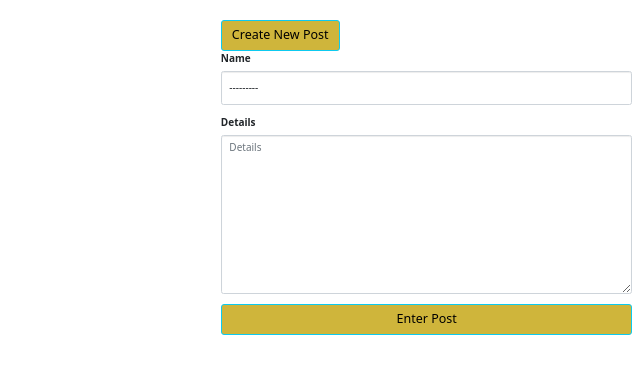
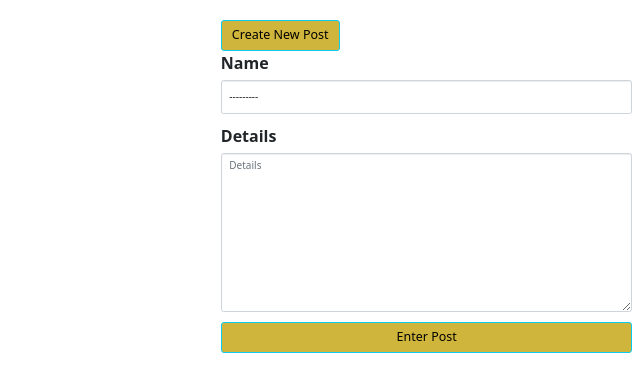
Before and after one commit to Alice-Githui/Homes--DRF, a Django app: page /allposts in a window 1280 px wide. Shown: the part 90-482 px from the top of the page, without its empty margins (640-1280 px from the left). Run offline with Django 3.2, Linux system fonts and the light colour scheme; data that the repository does not hold is empty; some libraries are stand-ins or nearby versions.

Commit message:
style the posts page

```diff
--- a/ourhomes/static/CSS/style.css
+++ b/ourhomes/static/CSS/style.css
@@ -156,3 +156,16 @@
     padding: 70px;
     border-radius: 10px;
 }
+
+#allposts{
+    font-size: 16px;
+}
+
+.allposts{
+    margin-left: 40px;
+    margin-right: 40px;
+}
+
+.addposts{
+    margin-right: 40px;
+}
--- a/ourhomes/templates/files/allposts.html
+++ b/ourhomes/templates/files/allposts.html
@@ -3,18 +3,24 @@
 {% load bootstrap3 %}
 {% block content %}
 {% include 'navbar.html' %}
-<div class="container-fluid">
+<div class="container-fluid" id="allposts">
     <div class="row">
-        <div class="col-md-8">
+        <div class="col-md-7" class="allposts">
             <div>
                 {% for post in posts %}
-                <h3>Posted By: {{post.name.username}}</h3>
-                <p>{{post.details}}</p>
+                <div class="panel panel-default">
+                    <div class="panel-heading">
+                        <h3>Posted By: {{post.name.username}}</h3>
+                    </div>
+                    <div class="panel-body">
+                        <p>{{post.details}}</p>
+                    </div>
+                </div>
                 {% endfor %}
             </div>
         </div>
-
-        <div class="col-md-4">
+        <div class="col-md-1"></div>
+        <div class="col-md-4" class="addposts">
             <button type="submit" class="btn btn-lg btn-info">Create New Post</button>
             <form method="POST" action="{% url 'allposts' %}">
                 {% csrf_token %}
```
